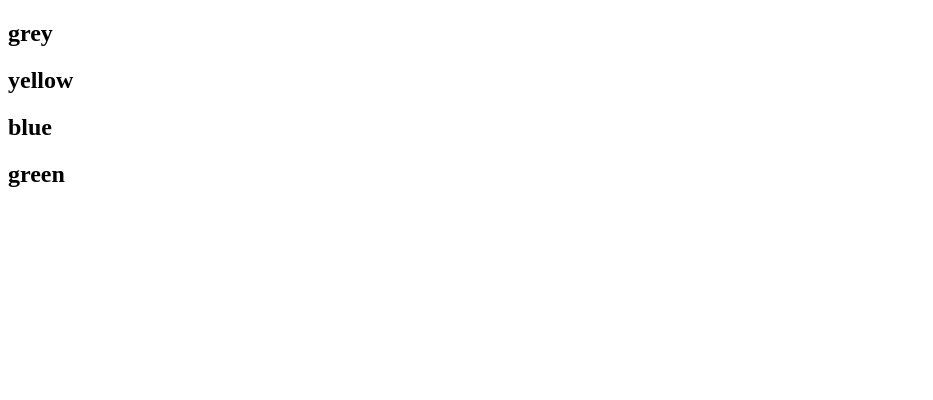
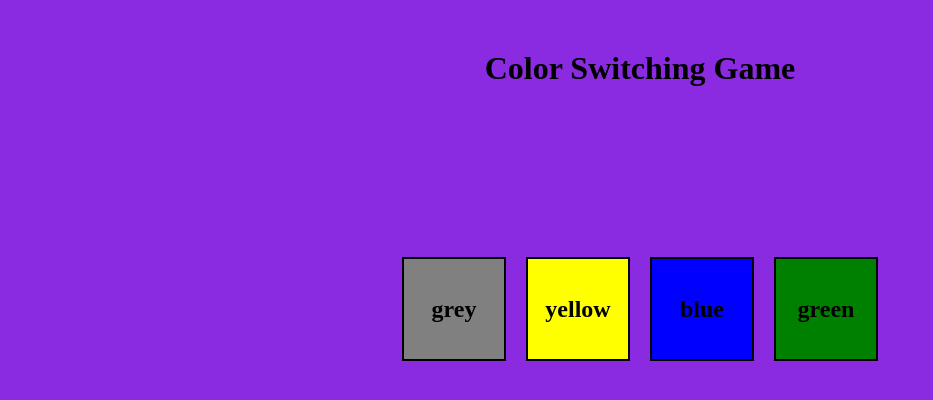
Before and after one commit to asmeeranadeem22-svg/Javascript-projects, a plain HTML site: page index.html in a window 1280 px wide. Shown: the whole page, without its empty margins (0-933 px from the left). Drawn offline with Linux system fonts and the light colour scheme.

Commit message:
completed project 1

```diff
--- a/index.html
+++ b/index.html
@@ -4,11 +4,85 @@
     <meta charset="UTF-8">
     <meta name="viewport" content="width=device-width, initial-scale=1.0">
     <title>Color Switching game</title>
+    <style >
+        body{
+            background-color: blueviolet;
+        }
+        .h1{
+            text-align: center;
+            margin-top: 50px;
+            color :black;
+        }
+        .buttons{
+            display:flex;
+            gap: 20px;
+            margin-top: 50px;
+            border-radius: 20px;
+            color: black;
+            justify-content: center;
+            align-items: center;
+
+
+
+
+
+        }
+        .button[id= "1"]{
+            width: 100px;
+            height: 100px;
+            background-color: grey;
+             justify-content: center;
+            align-items: center;
+              display:flex;
+              margin-top: 120px;
+               border: 2px solid black;
+
+
+        }
+        .button[id="2"]{
+
+             width: 100px;
+            height: 100px;
+            background-color: yellow;
+             justify-content: center;
+            align-items: center;
+              display:flex;
+              margin-top: 120px;
+               border: 2px solid black;
+        }
+        .button[id="3"]{
+            width: 100px;
+            height: 100px;
+            background-color: blue;
+             justify-content: center;
+            align-items: center;
+              display:flex;
+              margin-top: 120px;
+               border: 2px solid black;
+        }
+        .button[id="4"]{
+            width: 100px;
+            height: 100px;
+            background-color: green;
+             justify-content: center;
+            align-items: center;
+              display:flex;
+              margin-top: 120px;
+               border: 2px solid black;
+        }
+    </style>
 </head>
-<body background="white">
-    <h2 className = buttons> grey</h2>
-    <h2 className = buttons> yellow</h2>
-    <h2 className = buttons> blue</h2>
-    <h2 className = buttons> green</h2>
+<body>
+        <h1 class="h1">Color Switching Game</h1>
+    <div class = "buttons" >
+
+    <h2 class = "button" id="1"> grey</h2>
+    <h2 class = "button" id="2"> yellow</h2>
+    <h2 class = "button" id="3"> blue</h2>
+    <h2 class = "button" id="4"> green</h2>
+    </div>
+    <script src = "javascript project1.js">
+
+    </script>
 </body>
 </html>
--- a/javascript project1.js
+++ b/javascript project1.js
@@ -0,0 +1,21 @@
+const buttons = document.querySelectorAll(".button");
+const body = document.querySelector("body");
+
+
+    buttons.forEach(button =>{
+         button.addEventListener("click", ()=>{
+
+            if(button.id=== "1"){
+                body.style.backgroundColor = "grey";
+            } else if(button.id === "2"){
+                body.style.backgroundColor = "yellow";
+            } else if(button.id === "3"){
+                body.style.backgroundColor = "blue";
+            } else if(button.id === "4"){
+                body.style.backgroundColor = "green";
+            }
+
+        });
+
+
+    });
```
